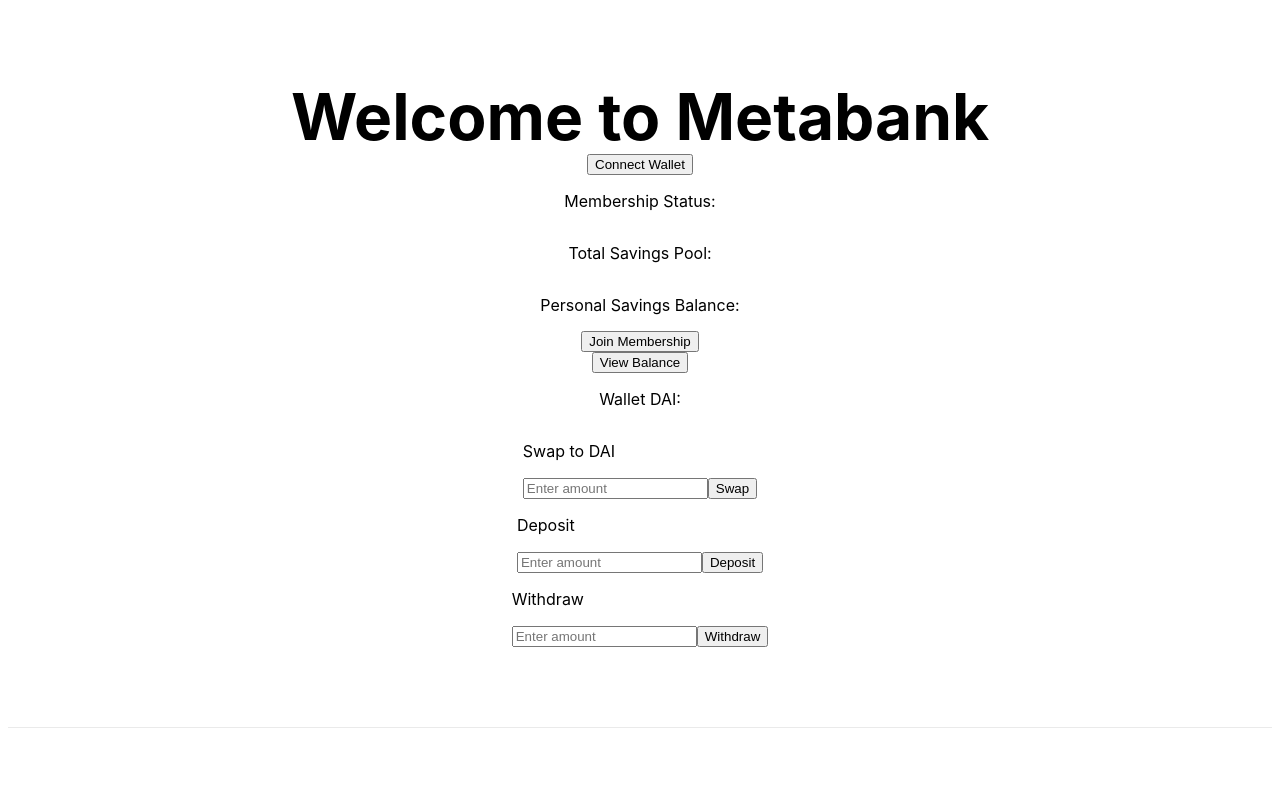
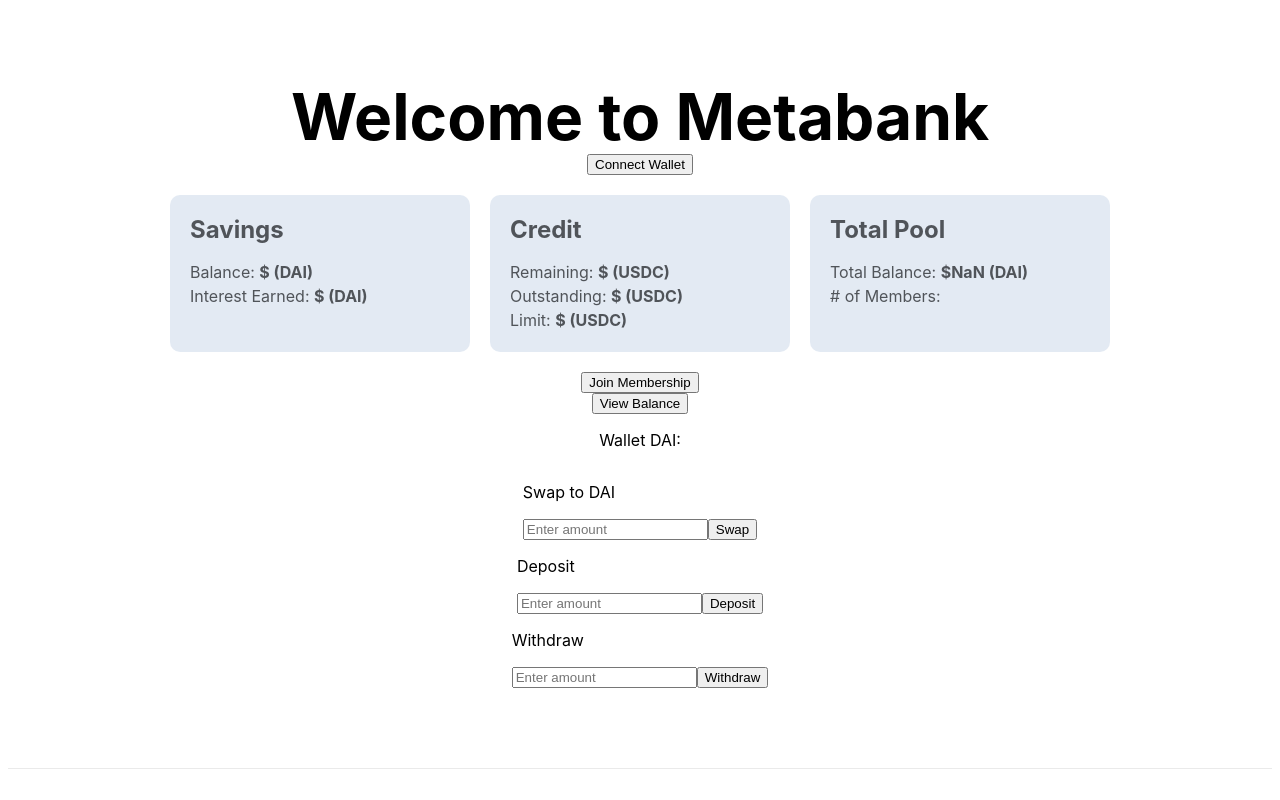
Before and after one commit to geovgy/Metabank, a Next.js app in the folder frontend/: page / in a window 1280 px wide. Built offline with nearby package versions, Linux system fonts and the light colour scheme.

Commit message:
Added grid layout component for dashboard

```diff
--- /dev/null
+++ b/frontend/components/GridLayout.js
@@ -0,0 +1,37 @@
+import { Component } from "react";
+import styles from '../styles/GridLayout.module.css';
+
+class GridLayout extends Component {
+    // constructor(props) {
+    //     super(props);
+    //     const individualSavings = '';
+    //     const totalSavings = '';
+    //     const creditLimit = '';
+    //     const creditOwed = '';
+    // }
+
+    render() {
+        return (
+            <div className={styles.dashboard}>
+                <div className={styles.card}>
+                    <h2>Savings</h2>
+                    <p>Balance: <span>${this.props.individualSavings} (DAI)</span></p>
+                    <p>Interest Earned: <span>${this.props.interestAccrued} (DAI)</span></p>
+                </div>
+                <div className={styles.card}>
+                    <h2>Credit</h2>
+                    <p>Remaining: <span>${this.props.creditRemaining} (USDC)</span></p>
+                    <p>Outstanding: <span>${this.props.creditOwed} (USDC)</span></p>
+                    <p>Limit: <span>${this.props.creditLimit} (USDC)</span></p>
+                </div>
+                <div className={styles.card}>
+                    <h2>Total Pool</h2>
+                    <p>Total Balance: <span>${this.props.totalSavings} (DAI)</span></p>
+                    <p># of Members: <span>{this.props.memberCount}</span></p>
+                </div>
+            </div>
+        )
+    }
+}
+
+export default GridLayout;
--- a/frontend/pages/index.js
+++ b/frontend/pages/index.js
@@ -1,5 +1,5 @@
-import Head from 'next/head'
-import styles from '../styles/Home.module.css'
+import Head from 'next/head';
+import styles from '../styles/Home.module.css';
 
 import { useState, useEffect } from 'react';
 
@@ -7,6 +7,8 @@ import { useState, useEffect } from 'react';
 import SavingsPool from '../../artifacts/contracts/SavingsPool.sol/SavingsPool.json';
 import CreditSpender from '../../artifacts/contracts/CreditSpender.sol/CreditSpender.json';
 import { ethers } from 'ethers';
+
+import GridLayout from '../components/GridLayout';
 
 // import { useContext } from 'react';
 // import { Web3Context } from '../components/Web3/Web3Context';
@@ -161,10 +163,11 @@ export default function Home() {
         <button onClick={connectWallet}>
           Connect Wallet
         </button>
-
-        <p>Membership Status: {savingsInfo.isMember}</p>
-        <p>Total Savings Pool: {savingsInfo.totalBalance}</p>
-        <p>Personal Savings Balance: {savingsInfo.individualBalance}</p>
+        <GridLayout
+          individualSavings={savingsInfo.individualBalance}
+          creditOwed=''
+          totalSavings={parseInt(savingsInfo.totalBalance)}
+        />
 
         <button onClick={createMembership}>
           Join Membership
--- /dev/null
+++ b/frontend/styles/GridLayout.module.css
@@ -0,0 +1,30 @@
+.dashboard {
+    display: grid;
+    grid-template-columns: repeat(3, minmax(100px, 300px));
+    gap: 20px;
+    padding: 20px;
+}
+
+.card {
+    background-color: rgba(218, 227, 240, 0.753);
+    width: 100%;
+    padding: 20px;
+    border-radius: 10px;
+}
+
+.card h2 {
+    margin: 0 0 1rem 0;
+    font-size: 1.5rem;
+    color: rgba(31, 34, 37, 0.75);
+}
+
+.card p {
+    margin: 0;
+    font-size: 1rem;
+    line-height: 1.5;
+    color: rgba(31, 34, 37, 0.75);
+}
+
+.card span {
+    font-weight: bold;
+}
```
